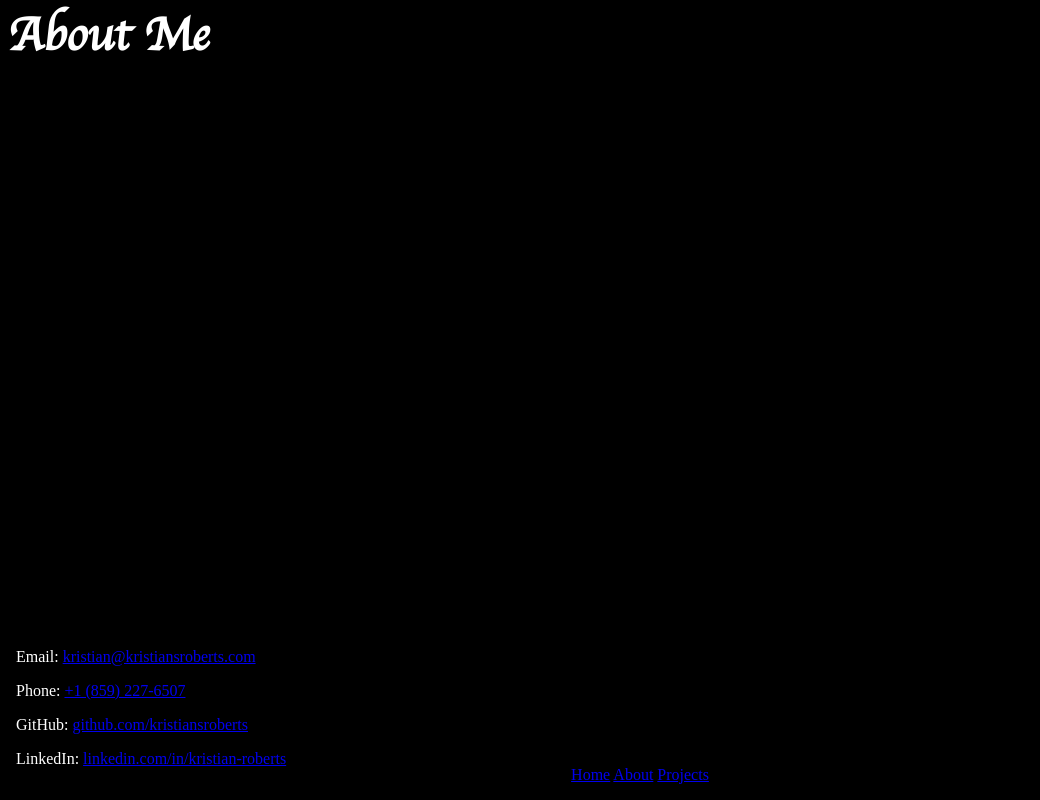
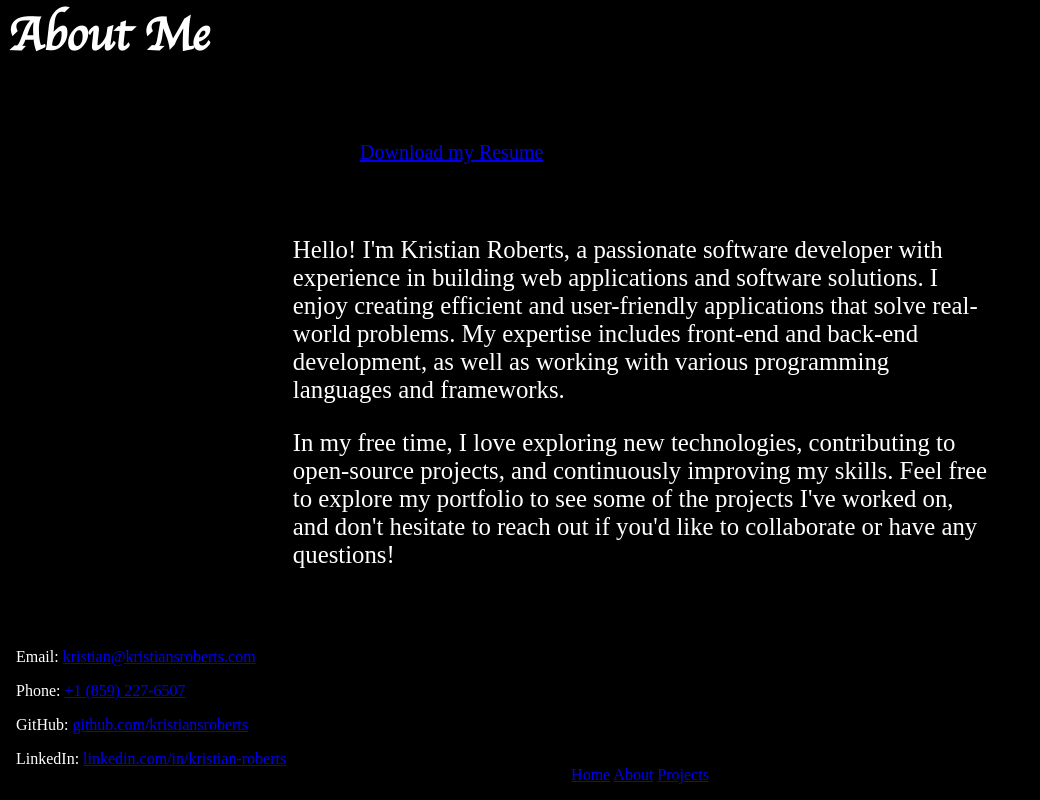
Before and after one commit to kristiansroberts/Portfolio, a Django app: page /about/ in a window 1280 px wide. Shown: the whole page, without its empty margins (0-1040 px from the left). Run offline with Django 5.2, Linux system fonts and the light colour scheme.

Commit message:
completed formatting for about me and formatting pages

```diff
--- a/static/css/styles.css
+++ b/static/css/styles.css
@@ -88,6 +88,13 @@ body {
     font-size: 3rem;
 }
 
+.projects-list {
+    place-self: center;
+    width: min(56ch, 90vw);
+    padding: 1.25rem 1.5rem;
+    font-size: 1.55rem;
+}
+
 /* About page set up */
 .about-hero {
     text-align: left;
@@ -100,3 +107,17 @@ body {
     font-family: 'Apple Chancery';
     font-size: 3rem;
 }
+
+.about-resume {
+    place-self: center;
+    align-self: start;
+    width: min(56ch, 90vw);
+    font-size: 1.25rem;
+}
+
+.about-intro {
+    place-self: center;
+    width: min(56ch, 90vw);
+    padding: 1.25rem 1.5rem;
+    font-size: 1.55rem;
+}
--- a/templates/portfolio/about.html
+++ b/templates/portfolio/about.html
@@ -4,4 +4,18 @@
 <div class="about-hero">
     <h1 class="about-name">About Me</h1>
 </div>
+
+<div class="about-resume">
+    <p class="about-resume-text"> <a href="/static/files/resume.pdf" target="_blank">Download my Resume</a> </p>
+</div>
+
+<div class="about-intro">
+    <p>Hello! I'm Kristian Roberts, a passionate software developer with experience in building web applications and
+        software solutions. I enjoy creating efficient and user-friendly applications that solve real-world problems. My
+        expertise includes front-end and back-end development, as well as working with various programming languages and
+        frameworks.</p>
+    <p>In my free time, I love exploring new technologies, contributing to open-source projects, and continuously
+        improving my skills. Feel free to explore my portfolio to see some of the projects I've worked on, and don't
+        hesitate to reach out if you'd like to collaborate or have any questions!</p>
+</div>
 {% endblock %}
```
Also changed, not shown: templates/portfolio/projects.html (+12 -0 lines), templates/portfolio/resume.html (deleted).
